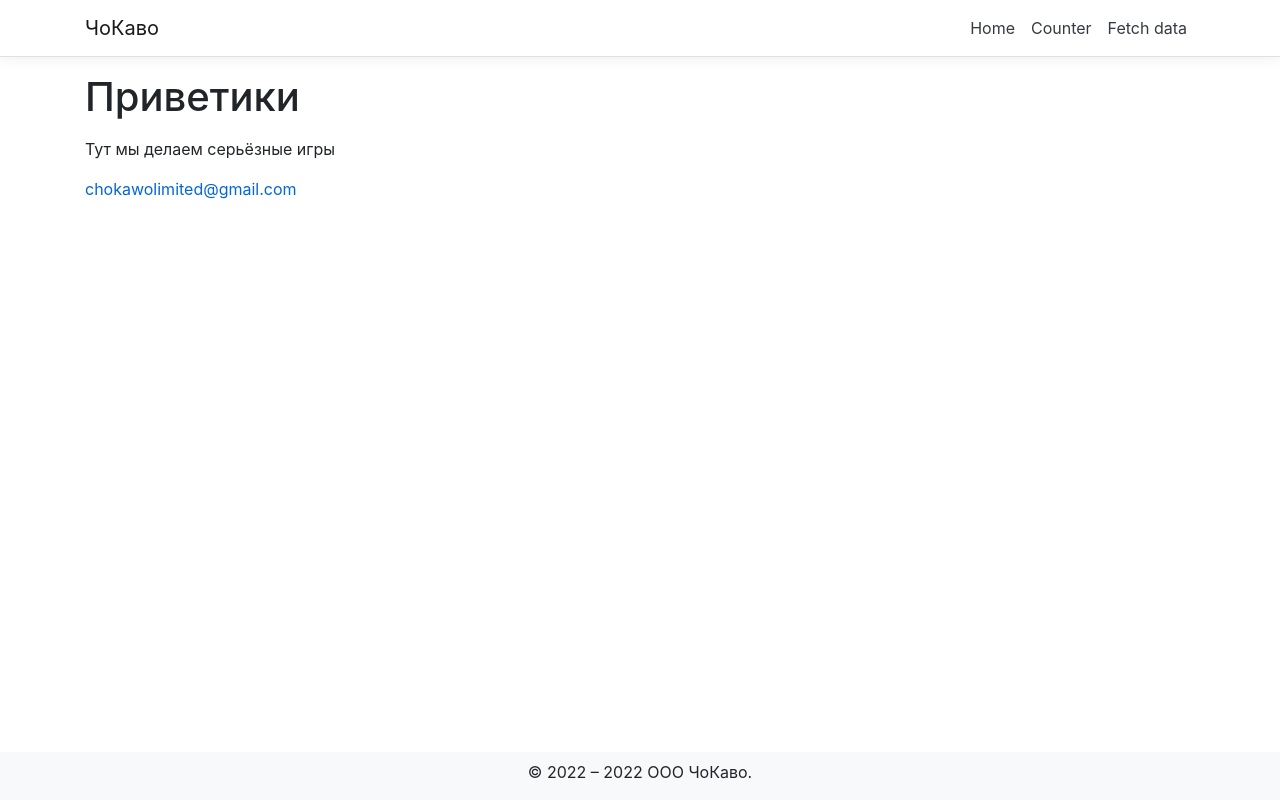
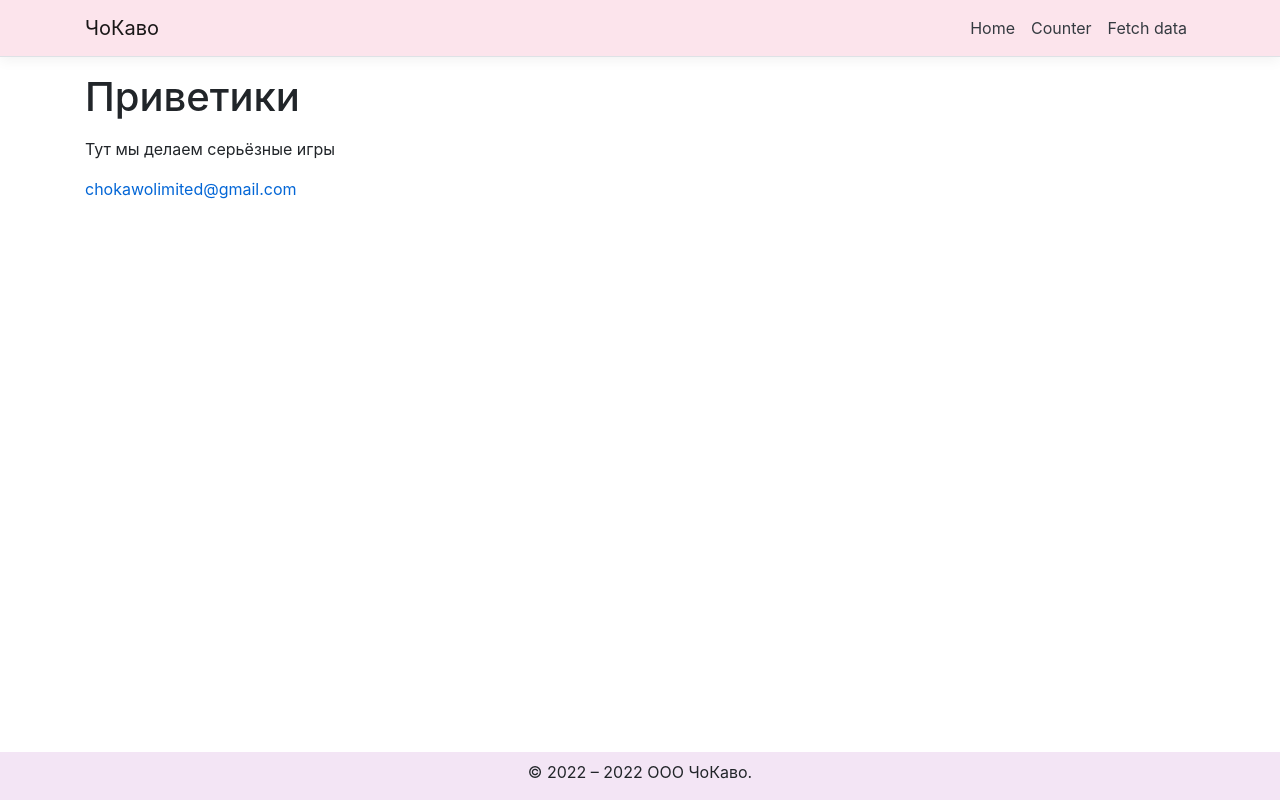
Before and after one commit to astra1/ChoKawo, an Angular app in the folder ClientApp/: page / in a window 1280 px wide. Built offline with nearby package versions, Linux system fonts and the light colour scheme.

Commit message:
update styling renamed css to scss

```diff
--- a/ClientApp/src/app/footer/footer.component.html
+++ b/ClientApp/src/app/footer/footer.component.html
@@ -1,3 +1,3 @@
-<footer class="footer bg-light">
+<footer class="footer">
     &copy;&nbsp;{{ initDate }}&nbsp;&ndash;&nbsp;{{ currentDate }}&nbsp;ООО ЧоКаво.
 </footer>
--- a/ClientApp/src/app/footer/footer.component.css
+++ b/ClientApp/src/app/footer/footer.component.scss
@@ -5,4 +5,5 @@
     width: 100%;
     padding: .5rem 1rem;
     text-align: center;
+    background-color: #f3e5f5;
 }
--- a/ClientApp/src/app/footer/footer.component.ts
+++ b/ClientApp/src/app/footer/footer.component.ts
@@ -3,7 +3,7 @@ import { Component, OnInit } from '@angular/core';
 @Component({
   selector: 'app-footer',
   templateUrl: './footer.component.html',
-  styleUrls: ['./footer.component.css']
+  styleUrls: ['./footer.component.scss']
 })
 export class FooterComponent implements OnInit {
   initDate = 2022;
--- a/ClientApp/src/app/nav-menu/nav-menu.component.html
+++ b/ClientApp/src/app/nav-menu/nav-menu.component.html
@@ -1,6 +1,6 @@
-<header>
+<header class="bg-accent">
   <nav
-    class="navbar navbar-expand-sm navbar-toggleable-sm navbar-light bg-white border-bottom box-shadow mb-3"
+    class="navbar navbar-expand-sm navbar-toggleable-sm navbar-light border-bottom box-shadow mb-3"
   >
     <div class="container">
       <a class="navbar-brand" [routerLink]="['/']">ЧоКаво</a>
--- a/ClientApp/src/app/nav-menu/nav-menu.component.css
+++ b/ClientApp/src/app/nav-menu/nav-menu.component.scss
@@ -7,6 +7,7 @@ a.navbar-brand {
 html {
   font-size: 14px;
 }
+
 @media (min-width: 768px) {
   html {
     font-size: 16px;
@@ -16,3 +17,7 @@ html {
 .box-shadow {
   box-shadow: 0 .25rem .75rem rgba(0, 0, 0, .05);
 }
+
+header {
+  background-color: #fce4ec;
+}
--- a/ClientApp/src/app/nav-menu/nav-menu.component.ts
+++ b/ClientApp/src/app/nav-menu/nav-menu.component.ts
@@ -3,7 +3,7 @@ import { Component } from '@angular/core';
 @Component({
   selector: 'app-nav-menu',
   templateUrl: './nav-menu.component.html',
-  styleUrls: ['./nav-menu.component.css']
+  styleUrls: ['./nav-menu.component.scss']
 })
 export class NavMenuComponent {
   isExpanded = false;
```
